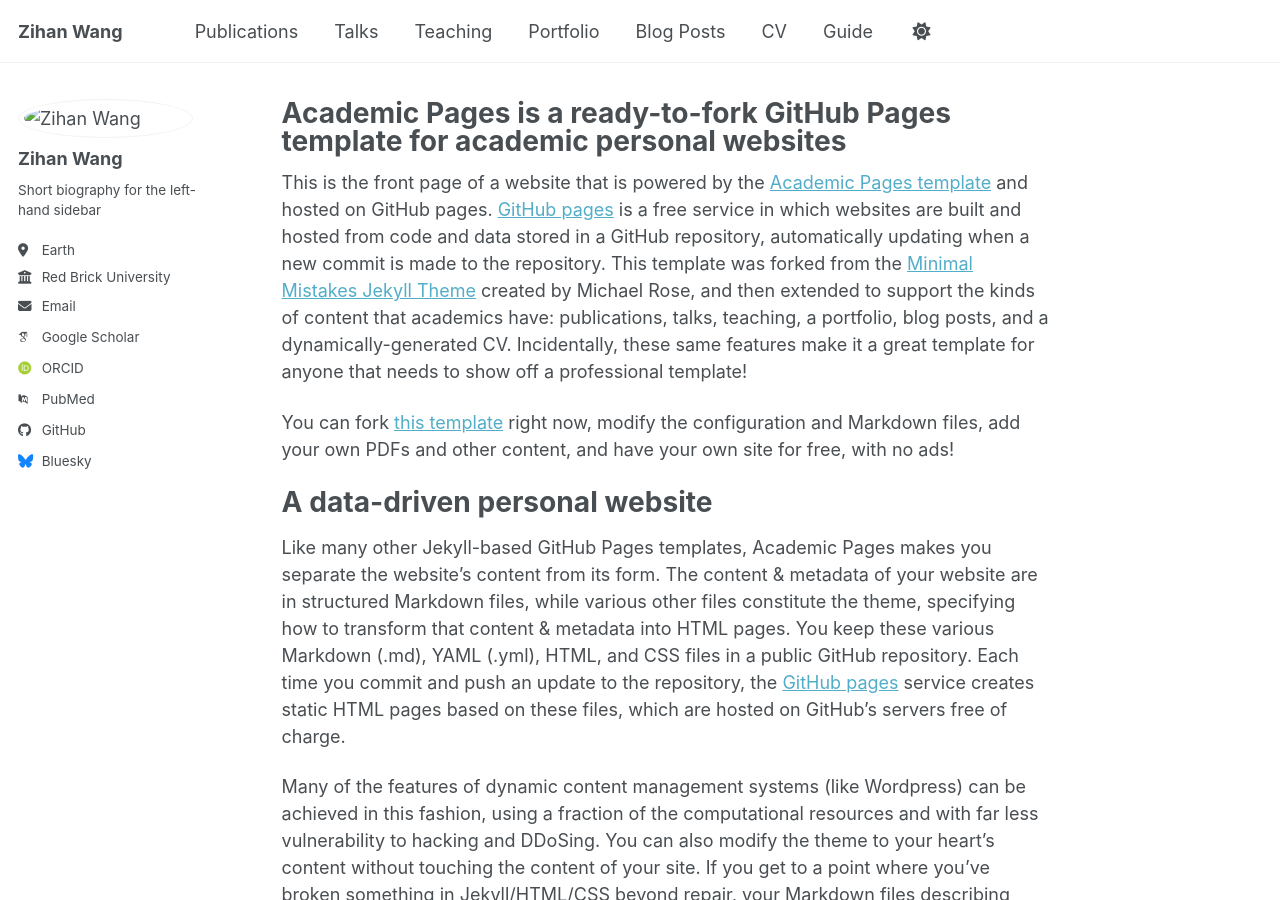
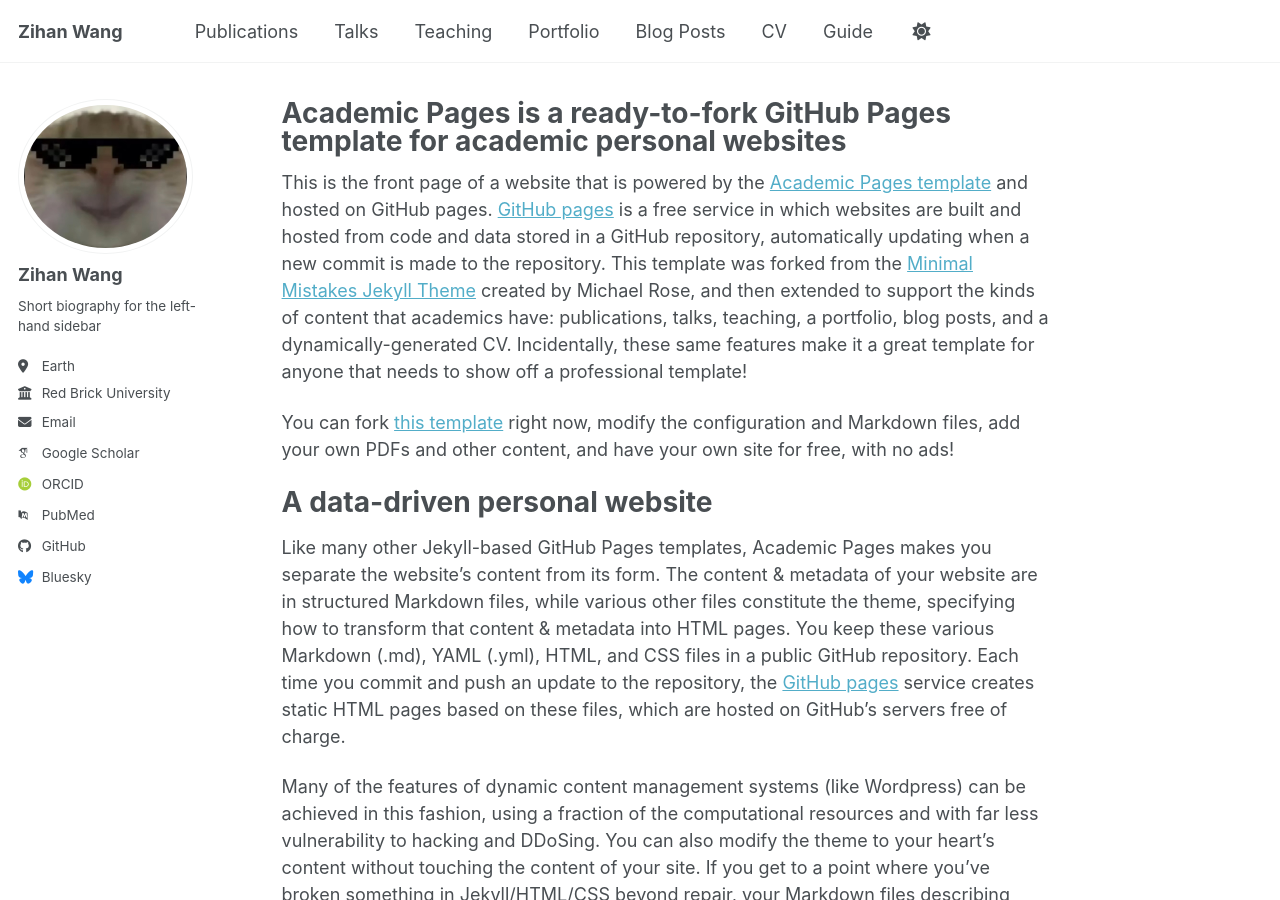
Before and after one commit to ZaneWang66/ZaneWang66.github.io, a Jekyll site: the page built from _pages/about.md, in a window 1280 px wide and 900 px high. Built offline with Jekyll 4.4.1, drawn with Linux system fonts in a browser that asks for light colours; some web fonts are replaced; a script bundle is joined from its source files by our own code; library files that are not in the unit come from our copies.

Commit message:
Update _config.yml

```diff
--- a/_config.yml
+++ b/_config.yml
@@ -13,7 +13,7 @@
 title_separator          : "-"
 name                     : &name "Zihan Wang"
 description              : &description "Your Name's academic portfolio"   # Update this with a general description of your site, this is the default if not overridden by a page
-url                      : https://academicpages.github.io # The base hostname & protocol for your site e.g. "https://[your GitHub username].github.io",
+url                      : https://zanewang66.github.io # The base hostname & protocol for your site e.g. "https://[your GitHub username].github.io",
                                                            # or if you already have some other page hosted on Github then use "https://[your GitHub username].github.io/[Your Repo Name]"
 baseurl                  : "" # the subpath of your site, e.g. "/blog"
 repository               : "academicpages/academicpages.github.io"
@@ -23,7 +23,7 @@
 #               Additional customization can be done by editing /_includes/author-profile.html
 author:
   # Biographic information
-  avatar           : "/images/profile.jpg"
+  avatar           : "profile.jpg"
   name             : "Zihan Wang"
   pronouns         : # example: "she/her"
   bio              : "Short biography for the left-hand sidebar"
```
